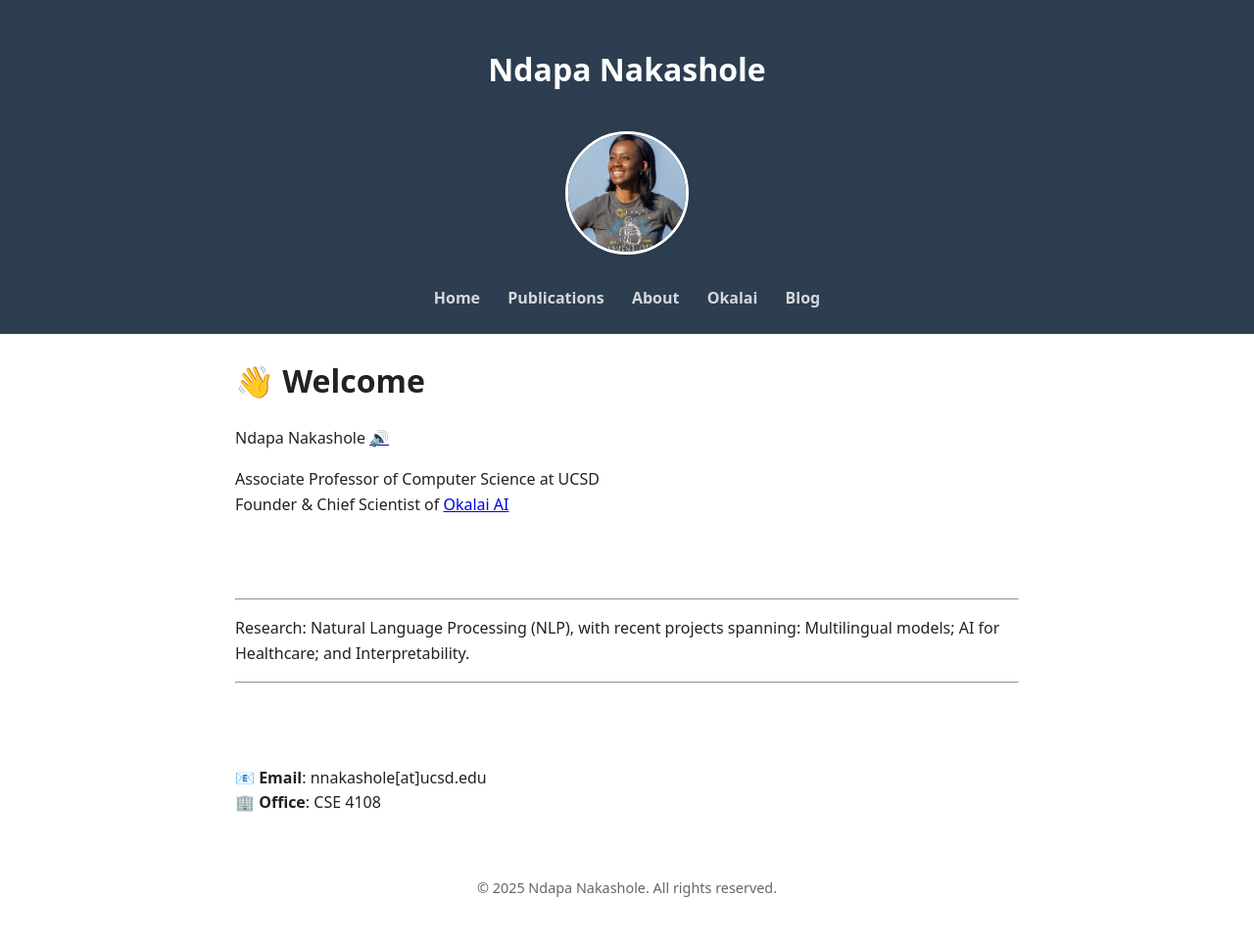
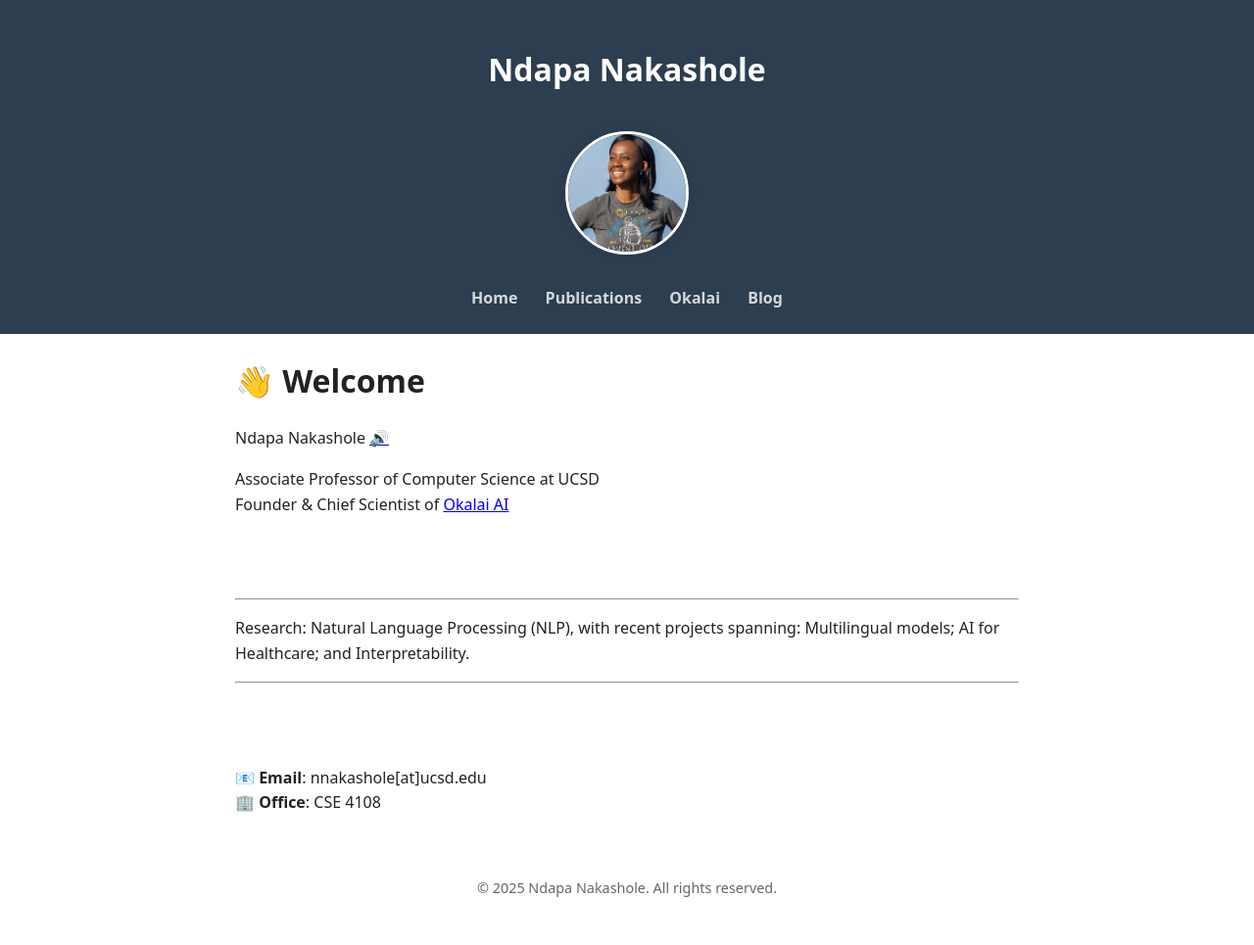
Before and after one commit to ndapa/ndapa.github.io, a Jekyll site: the page built from index.md, in a window 1280 px wide. Shown: the whole page at 98% size. Built offline with Jekyll 4.4.1, drawn with Linux system fonts in a browser that asks for light colours.

Commit message:
Update default.html

```diff
--- a/_layouts/default.html
+++ b/_layouts/default.html
@@ -22,7 +22,6 @@
     <nav>
       <a href="{{ '/' | relative_url }}">Home</a>
       <a href="{{ '/publications/' | relative_url }}">Publications</a>
-      <a href="{{ '/about/' | relative_url }}">About</a>
       <a href="{{ '/okalai/' | relative_url }}">Okalai</a>
       <a href="{{ '/blog/' | relative_url }}">Blog</a>
     </nav>
```
